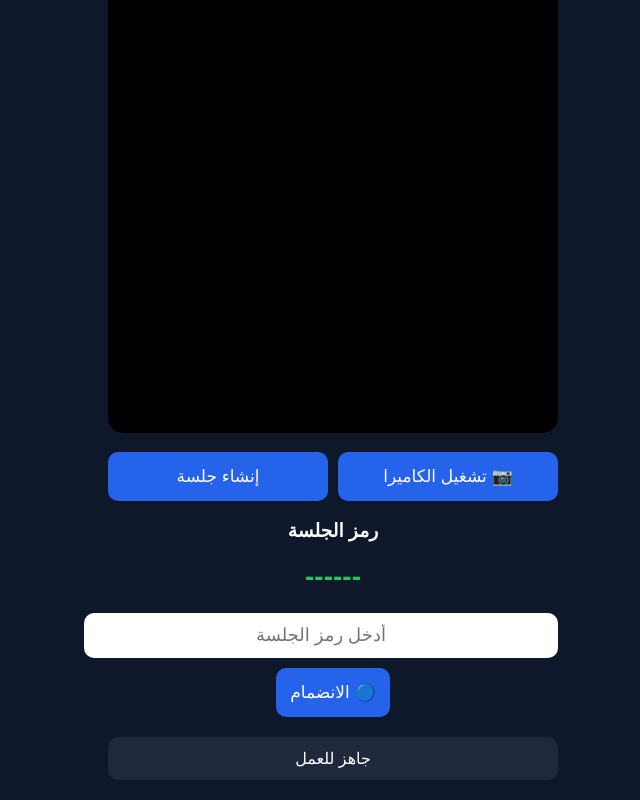
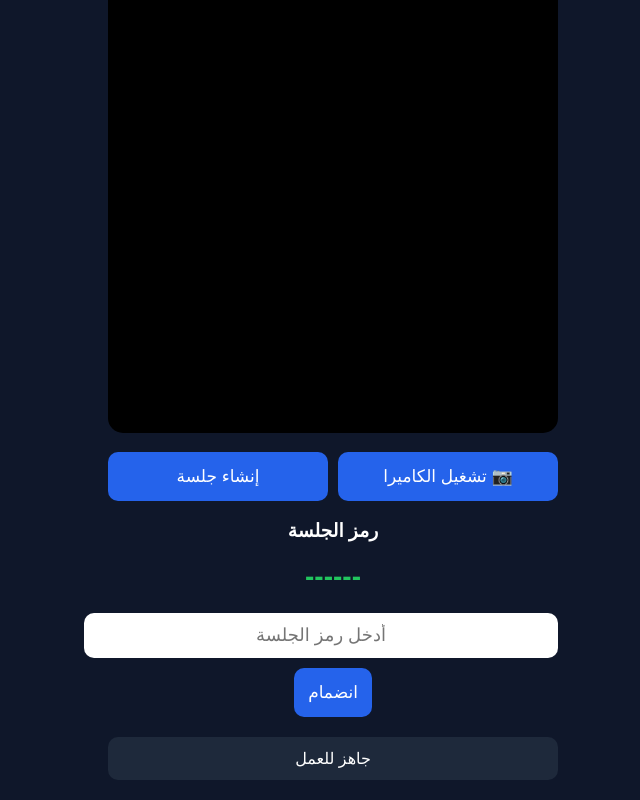
Before and after one commit to alilitooo83-eng/shahid-ma3i, a website: page index.html in a window 1280 px wide. Shown: the part 481-1281 px from the top of the page, without its empty margins (307-947 px from the left). Drawn offline with nearby package versions, Linux system fonts and the light colour scheme; no server answers.

Commit message:
Update index.html

```diff
--- a/index.html
+++ b/index.html
@@ -55,9 +55,7 @@
             maxlength="6"
             placeholder="أدخل رمز الجلسة">
 
-        <button id="joinBtn">
-            🔵 الانضمام
-        </button>
+       <button onclick="joinRoom()">انضمام</button>
 
     </div>
 
```
